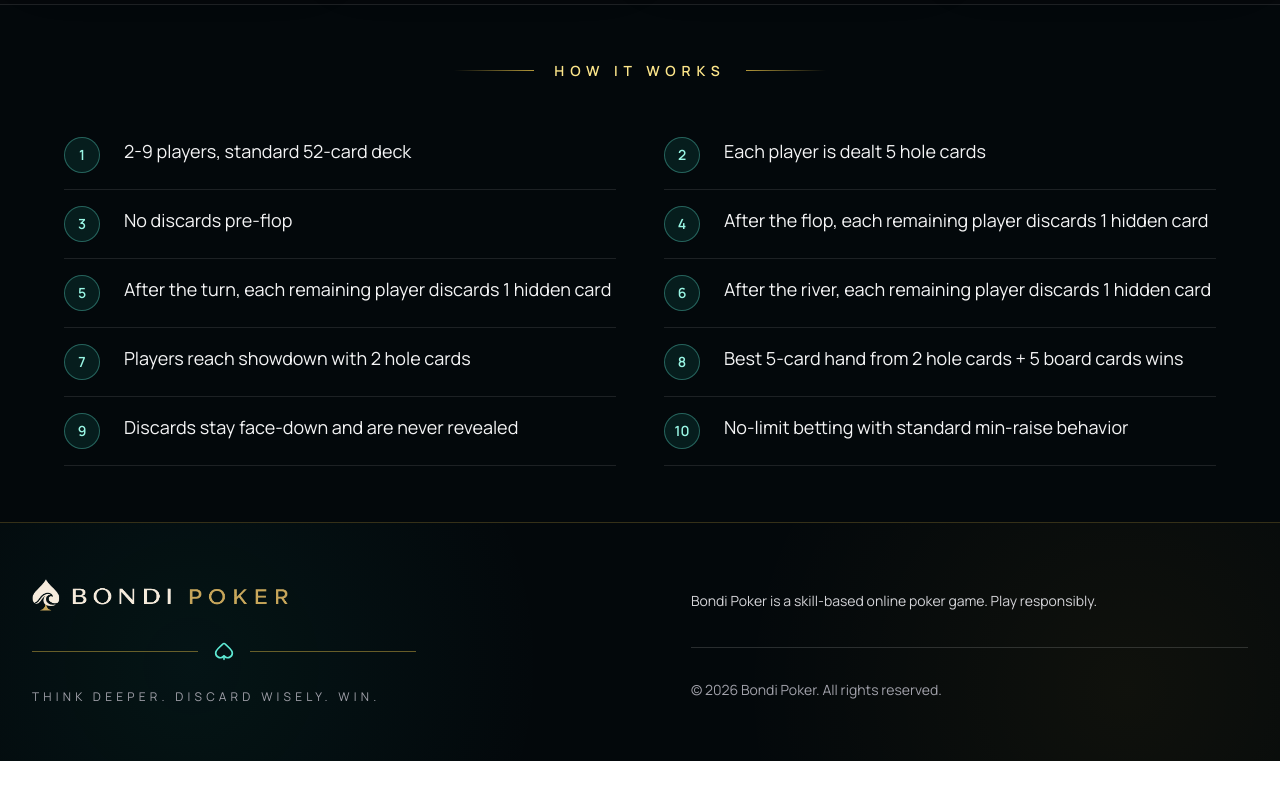
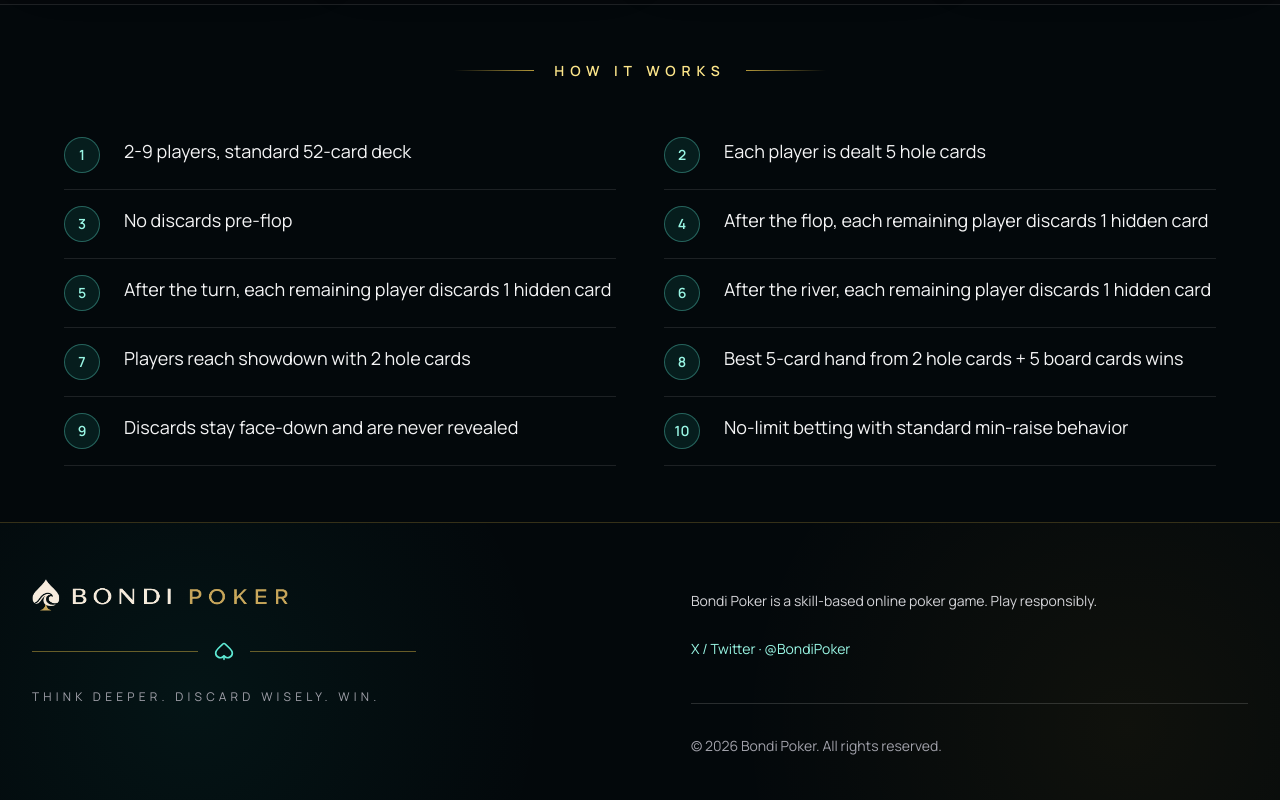
Before and after one commit to alexpiatek/PDH, a Next.js app in the folder apps/web/: page / in a window 1280 px wide. Shown: the part 1153-1953 px from the top of the page. Before the commit the page ends 1914 px from the top, so only its background shows below. Built offline with nearby package versions, Linux system fonts and the light colour scheme; no server answers; the database is empty.

Commit message:
Add BondiPoker X profile to homepage and lobby

```diff
--- a/apps/web/components/HeroSection.tsx
+++ b/apps/web/components/HeroSection.tsx
@@ -682,6 +682,14 @@ export default function HeroSection() {
 
           <div className="text-sm leading-7 text-zinc-300 lg:pt-2">
             <p>Bondi Poker is a skill-based online poker game. Play responsibly.</p>
+            <a
+              href="https://x.com/BondiPoker"
+              target="_blank"
+              rel="noopener noreferrer"
+              className="mt-3 inline-flex min-h-11 items-center text-teal-200 underline-offset-4 hover:underline focus-visible:outline focus-visible:outline-2 focus-visible:outline-teal-300"
+            >
+              X / Twitter &middot; @BondiPoker
+            </a>
             <div className="mt-8 border-t border-white/15 pt-7 text-zinc-400">
               &copy; 2026 Bondi Poker. All rights reserved.
             </div>
--- a/apps/web/pages/play.tsx
+++ b/apps/web/pages/play.tsx
@@ -661,6 +661,16 @@ const PlayLobbyPage: NextPage = () => {
             ) : null}
           </section>
         </div>
+        <footer className="mt-6 text-center text-sm text-zinc-400">
+          <a
+            href="https://x.com/BondiPoker"
+            target="_blank"
+            rel="noopener noreferrer"
+            className="inline-flex min-h-11 items-center text-teal-200 underline-offset-4 hover:underline focus-visible:outline focus-visible:outline-2 focus-visible:outline-teal-300"
+          >
+            X / Twitter &middot; @BondiPoker
+          </a>
+        </footer>
       </main>
     </>
   );
```
